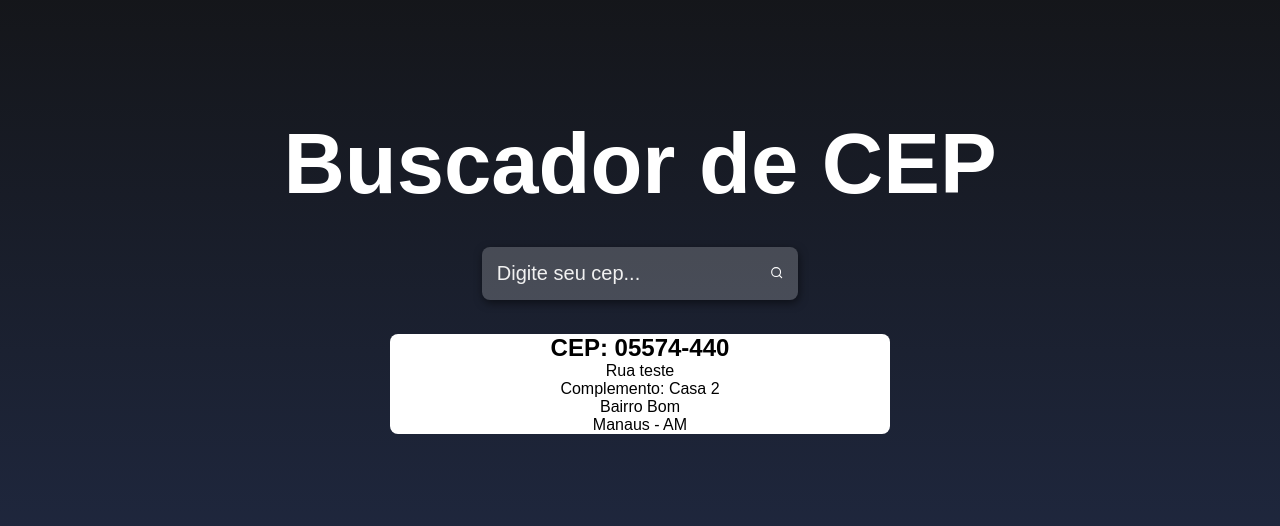
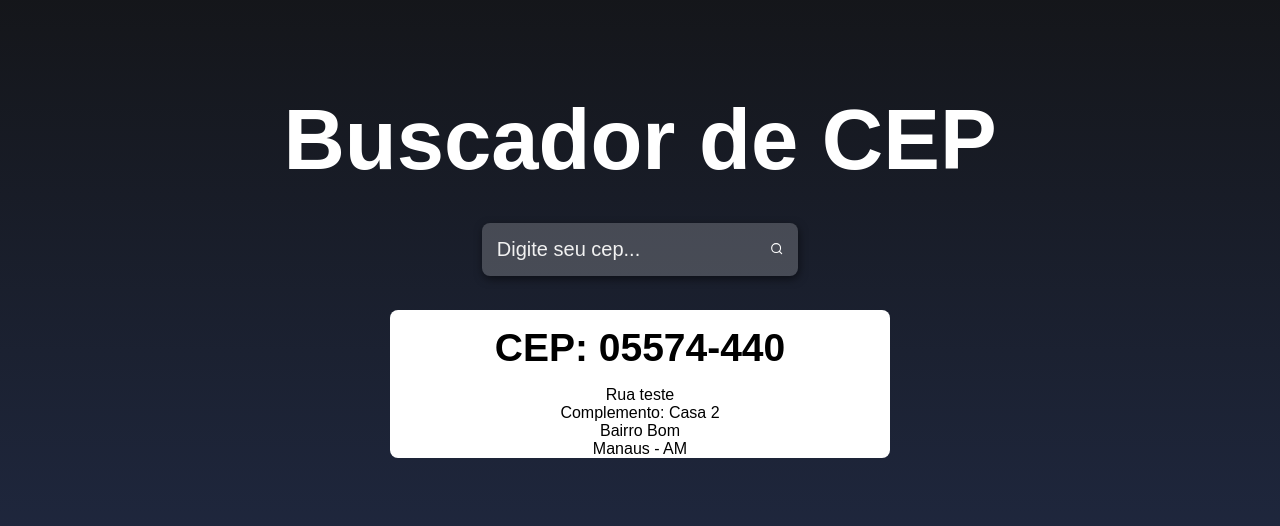
Before and after one commit to ClovisReis21/react_buscador, a React (Create React App) app: page / in a window 1280 px wide. Shown: the part 126-652 px from the top of the page. Built offline with nearby package versions, Linux system fonts and the light colour scheme.

Commit message:
Added css .main h2

```diff
--- a/src/styles.css
+++ b/src/styles.css
@@ -67,3 +67,8 @@
     width: 500px;
     border-radius: 8px;
 }
+
+.main h2{
+    margin: 16px;
+    font-size: 39px;
+}
```
